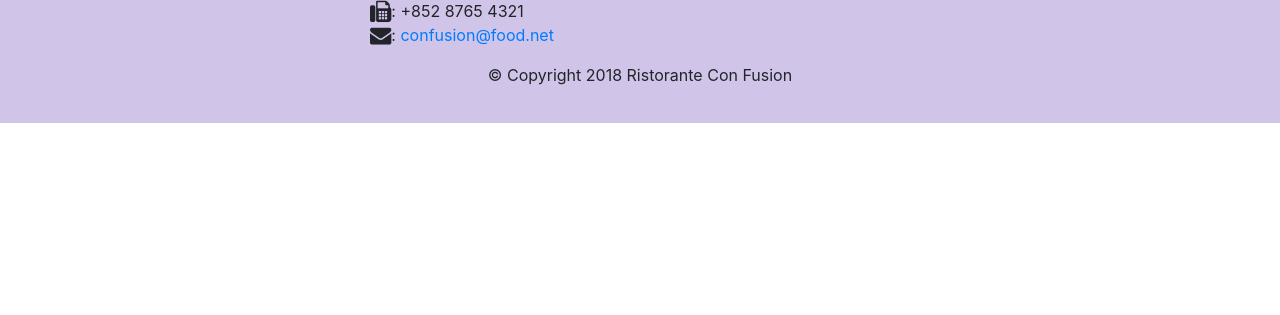
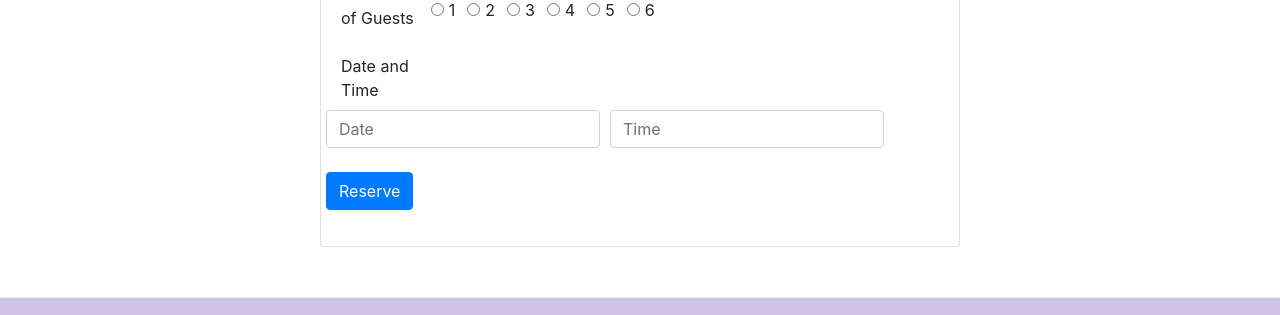
Before and after one commit to RamirezJA/HKU-C1, a website: page index.html in a window 1280 px wide. Shown: the part 1683-1998 px from the top of the page. Before the commit the page ends 1806 px from the top, so only its background shows below. Drawn offline with nearby package versions, Linux system fonts and the light colour scheme.

Commit message:
Assignment 2.0

```diff
--- a/index.html
+++ b/index.html
@@ -104,6 +104,65 @@
         </div>
     </div>
 
+    <div class="row row-content ">
+            <div class="col-12 "></div>
+                    <div class="card mx-auto w-50">
+                            <h3 class="card-header bg-warning text-white">Reserve a table</h3>
+                            <div class="card-body ">
+                                    <dl class="row">
+                                            <dd class="col-2">Number of Guests</dd>
+                                            <div class="form-check form-check-inline">
+                                                    <input class="form-check-input" type="radio" name="inlineRadioOptions" id="inlineRadio1" value="option1">
+                                                    <label class="form-check-label" for="inlineRadio1">1</label>
+                                                  </div>
+                                                  <div class="form-check form-check-inline">
+                                                    <input class="form-check-input" type="radio" name="inlineRadioOptions" id="inlineRadio2" value="option2">
+                                                    <label class="form-check-label" for="inlineRadio2">2</label>
+                                                  </div>
+                                                  <div class="form-check form-check-inline">
+                                                        <input class="form-check-input" type="radio" name="inlineRadioOptions" id="inlineRadio3" value="option3">
+                                                        <label class="form-check-label" for="inlineRadio1">3</label>
+                                                      </div>
+                                                      <div class="form-check form-check-inline">
+                                                        <input class="form-check-input" type="radio" name="inlineRadioOptions" id="inlineRadio4" value="option4">
+                                                        <label class="form-check-label" for="inlineRadio2">4</label>
+                                                      </div>
+                                                      <div class="form-check form-check-inline">
+                                                            <input class="form-check-input" type="radio" name="inlineRadioOptions" id="inlineRadio5" value="option5">
+                                                            <label class="form-check-label" for="inlineRadio1">5</label>
+                                                          </div>
+                                                          <div class="form-check form-check-inline">
+                                                            <input class="form-check-input" type="radio" name="inlineRadioOptions" id="inlineRadio6" value="option6">
+                                                            <label class="form-check-label" for="inlineRadio2">6</label>
+                                                          </div>
+                                            </dl>
+
+                                    <dl class="row">
+                                            <dd class="col-2">Date and Time</dd>
+                                            <form>
+                                                    <div class="form-row">
+                                                      <div class="col">
+                                                        <input type="text" class="form-control" placeholder="Date">
+                                                      </div>
+                                                      <div class="col">
+                                                        <input type="text" class="form-control" placeholder="Time">
+                                                      </div>
+                                                    </div>
+                                                    <div>
+                                                        <br>
+                                                    <a href="#" class="btn btn-primary text-right">Reserve</a>
+                                                </div>
+                                                  </form>
+                                        </dl>
+
+
+
+
+                            </div>
+                    </div>
+            </div>
+    </div>
+
     <footer class="footer">
         <div class="container">
             <div class="row">
```
